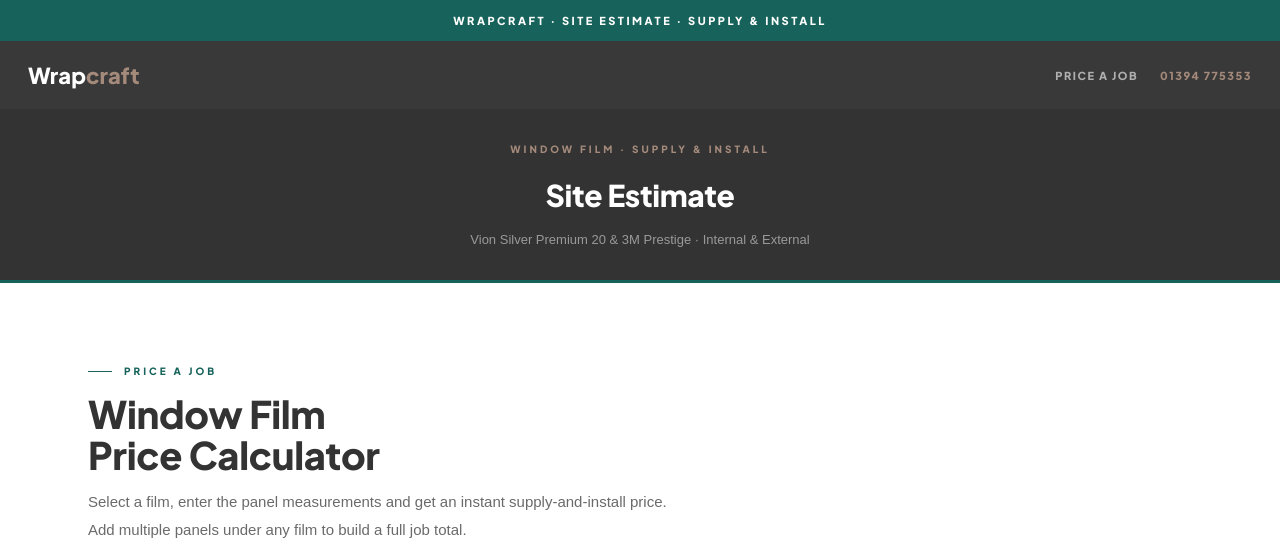
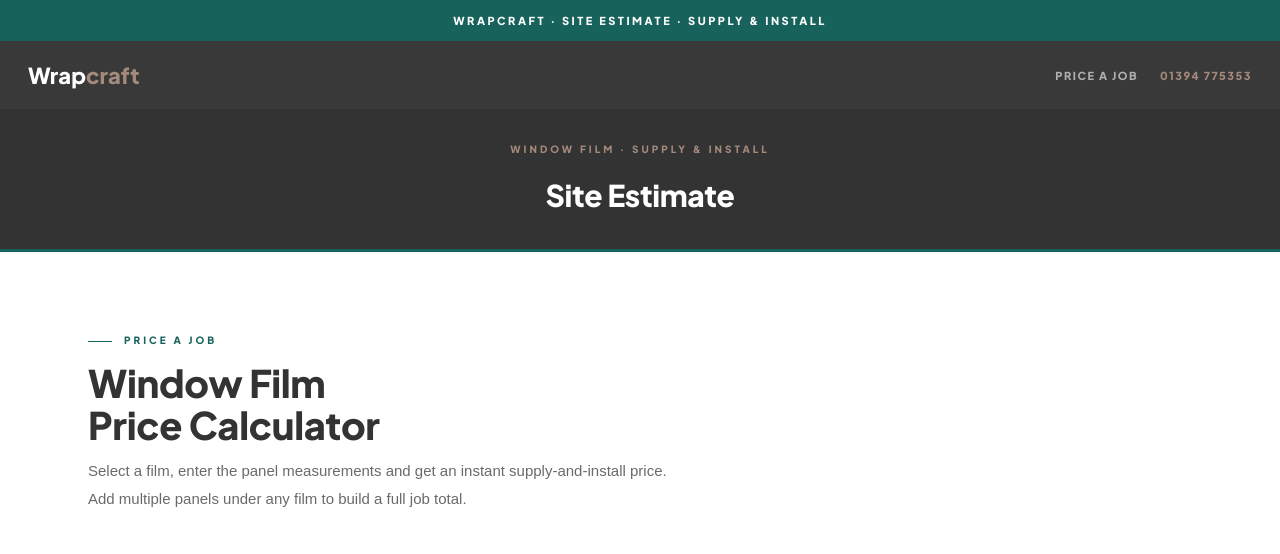
Before and after one commit to VirtueDesign/window-film-quote, a plain HTML site: page index.html in a window 1280 px wide. Shown: the top 554 px of the page. Drawn offline with Linux system fonts and the light colour scheme; a web font is replaced by a local one.

Commit message:
Add files via upload

```diff
--- a/index.html
+++ b/index.html
@@ -187,7 +187,6 @@ footer { background: var(--charcoal); padding: 30px 0; }
 <div style="background:var(--charcoal);padding:32px 0 28px;text-align:center;border-bottom:3px solid var(--teal);">
   <div style="font-family:var(--fhead);font-size:10px;font-weight:800;letter-spacing:3px;text-transform:uppercase;color:var(--taupe);margin-bottom:10px;">Window Film · Supply &amp; Install</div>
   <div style="font-family:var(--fhead);font-weight:800;font-size:clamp(22px,3vw,30px);color:var(--white);letter-spacing:-0.3px;">Site Estimate</div>
-  <div style="font-family:var(--fbody);font-size:13px;color:rgba(255,255,255,.5);margin-top:8px;">Vion Silver Premium 20 &amp; 3M Prestige · Internal &amp; External</div>
 </div>
 
 <!-- ══ FILM OPTIONS + EMBEDDED CALCULATOR — one per product ══ -->
```
